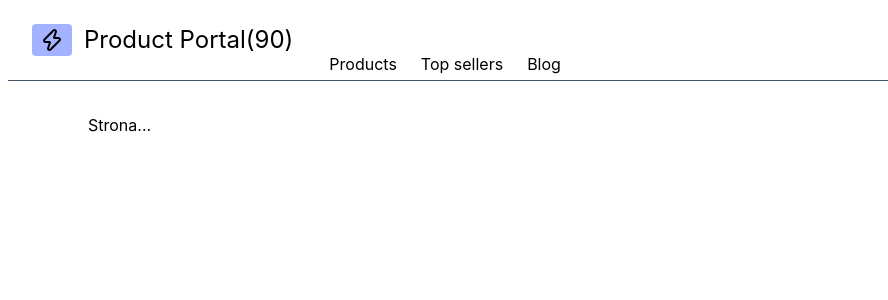
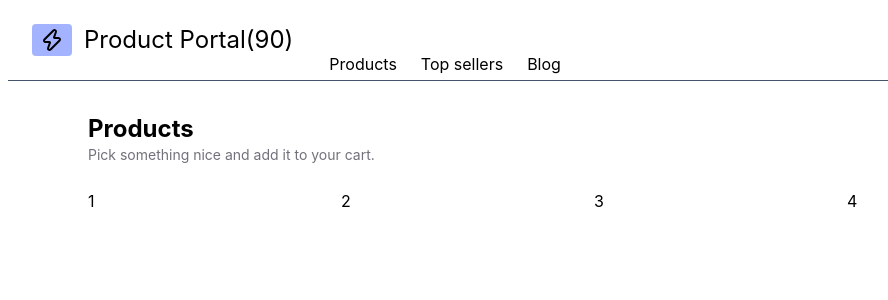
Before and after one commit to michaljabi/20260622-react, a React (Vite) app in the folder product-portal/: page / in a window 1280 px wide. Shown: the top 300 px of the page, without its empty margins (56-944 px from the left). Built offline with nearby package versions, Linux system fonts and the light colour scheme.

Commit message:
task(15): Perducts page

```diff
--- a/product-portal/src/App.tsx
+++ b/product-portal/src/App.tsx
@@ -4,6 +4,7 @@
 
 // import { Store } from "lucide-react";
 import { Header } from "./common/Header.tsx";
+import { Products } from "./pages/Products.tsx";
 
 function App() {
   console.log(3 + 90 + 2 * 4);
@@ -17,7 +18,7 @@ function App() {
       {/* <Header title="Product Store"/>
       <Header title="Product Site"/> */}
       <main className="mx-auto max-w-5xl px-4 py-8">
-        <div> Strona... </div>
+        <Products />
       </main>
     </div>
   );
--- /dev/null
+++ b/product-portal/src/pages/Products.tsx
@@ -0,0 +1,20 @@
+export function Products() {
+  return (
+    <section>
+      <div className="mb-6">
+        <h1 className="text-2xl font-bold">Products</h1>
+        <p className="text-sm text-zinc-500">
+          Pick something nice and add it to your cart.
+        </p>
+      </div>
+
+      <div className="grid grid-cols-1 gap-5 sm:grid-cols-2 lg:grid-cols-3 xl:grid-cols-4">
+        {/* tutaj będziemy wyświetlać produkty */}
+        <div>1</div>
+        <div>2</div>
+        <div>3</div>
+        <div>4</div>
+      </div>
+    </section>
+  );
+}
```
